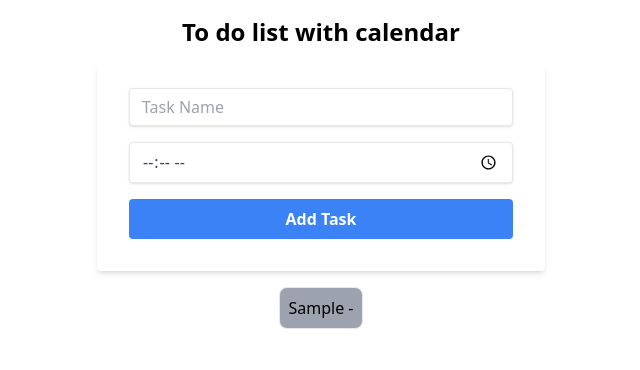
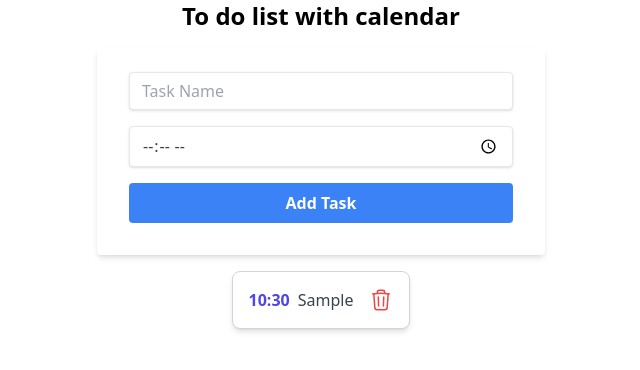
Before and after one commit to Farditya/to-do-calendar, a React (Create React App) app: page / in a window 1280 px wide. Both pictures are taken after typing "Sample", "10:30" into the empty fields and a click on the button "Add Task". Shown: the top 370 px of the page, without its empty margins (319-959 px from the left). Built offline with nearby package versions, Linux system fonts and the light colour scheme.

Commit message:
menambahkan fitur tasklist

```diff
--- a/src/App.js
+++ b/src/App.js
@@ -8,13 +8,11 @@
     setTasks([...tasks, task]);
   };
   return (
-    <div className="container mx-auto p-4">
     <div className="flex flex-col justify-center items-center">
       <h1 className="text-2xl font-bold mb-4 text-center">To do list with calendar</h1>
       <TaskForm onAddTask={addTask} />
       <TaskList tasks={tasks} />
     </div>
-    </div>
   );
 }
 export default App;
--- a/src/components/TaskList.js
+++ b/src/components/TaskList.js
@@ -1,8 +1,28 @@
-const TaskList = ({tasks}) => {
+const TaskList = ({ tasks, onDragStart, onDelete }) => {
     return (
-        <ul>
+        <ul className="space-y-2">
             {tasks.map((task) => (
-                <li key={task.id} className="border p-2 rounded-lg bg-gray-400">{task.name} - {task.date}</li>
+                <li
+                    key={task.id}
+                    className="bg-white border border-gray-300 rounded-lg shadow-md p-4"
+                    draggable
+                    onDragStart={(e) => onDragStart(e, task)}
+                >
+                    <div className="flex justify-between items-center gap-4">
+                        <div className="flex items-center space-x-2">
+                            <strong className="text-indigo-600">{task.time}</strong>
+                            <span className="text-gray-700"> {task.name}</span>
+                        </div>
+                        <button
+                            onClick={() => onDelete(task.id)}
+                            className="text-red-500 hover:text-red-700 focus:outline-none"
+                        >
+                            <svg xmlns="http://www.w3.org/2000/svg" fill="none" viewBox="0 0 24 24" strokeWidth={1.5} stroke="currentColor" className="w-6 h-6">
+                                <path strokeLinecap="round" strokeLinejoin="round" d="M14.74 9l-.346 9m-4.788 0L9.26 9m9.968-3.21c.342.052.682.107 1.022.166m-1.022-.165L18.16 19.673a2.25 2.25 0 01-2.244 2.077H8.084a2.25 2.25 0 01-2.244-2.077L4.772 5.79m14.456 0a48.108 48.108 0 00-3.478-.397m-12 .562c.34-.059.68-.114 1.022-.165m0 0a48.11 48.11 0 013.478-.397m7.5 0v-.916c0-1.18-.91-2.164-2.09-2.201a51.964 51.964 0 00-3.32 0c-1.18.037-2.09 1.022-2.09 2.201v.916m7.5 0a48.667 48.667 0 00-7.5 0" />
+                            </svg>
+                        </button>
+                    </div>
+                </li>
             ))}
         </ul>
     );
```
